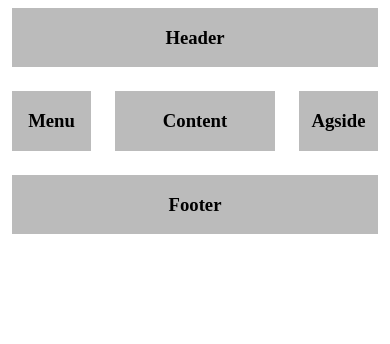
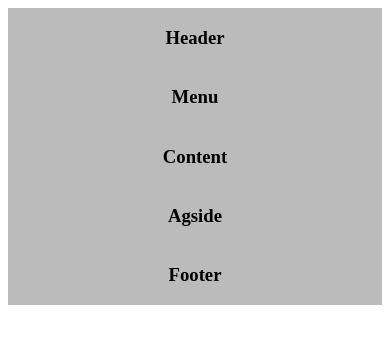
Before and after one commit to NikolayBarkalov/Blog, a website: page index.html in a window 390 px wide. Drawn offline with Linux system fonts and the light colour scheme.

Commit message:
media max-w: 468

```diff
--- a/style/style.css
+++ b/style/style.css
@@ -42,9 +42,30 @@
         grid-gap: 1.5em;
         max-width: 100%;
         margin: 0 auto;
-    padding-left: 1%;
-    padding-right: 1%;
     }
+
+
+
+@media  (max-width: 468px) {
+.grid-container {
+    height: 100%;
+    display: grid;
+    grid-template-areas:
+    "header"
+    "menu"
+    "content"
+    "aside"
+    "footer";
+    grid-template-columns: 1fr;
+    grid-template-rows: repeat(5, auto);
+    grid-gap: 0;
+    max-width: 100%;
+    margin: 0 auto;
+}
+
+}
+
+
 
 .header {
     grid-area: header;
```
Lines whose indentation alone changed are shown as unchanged.
